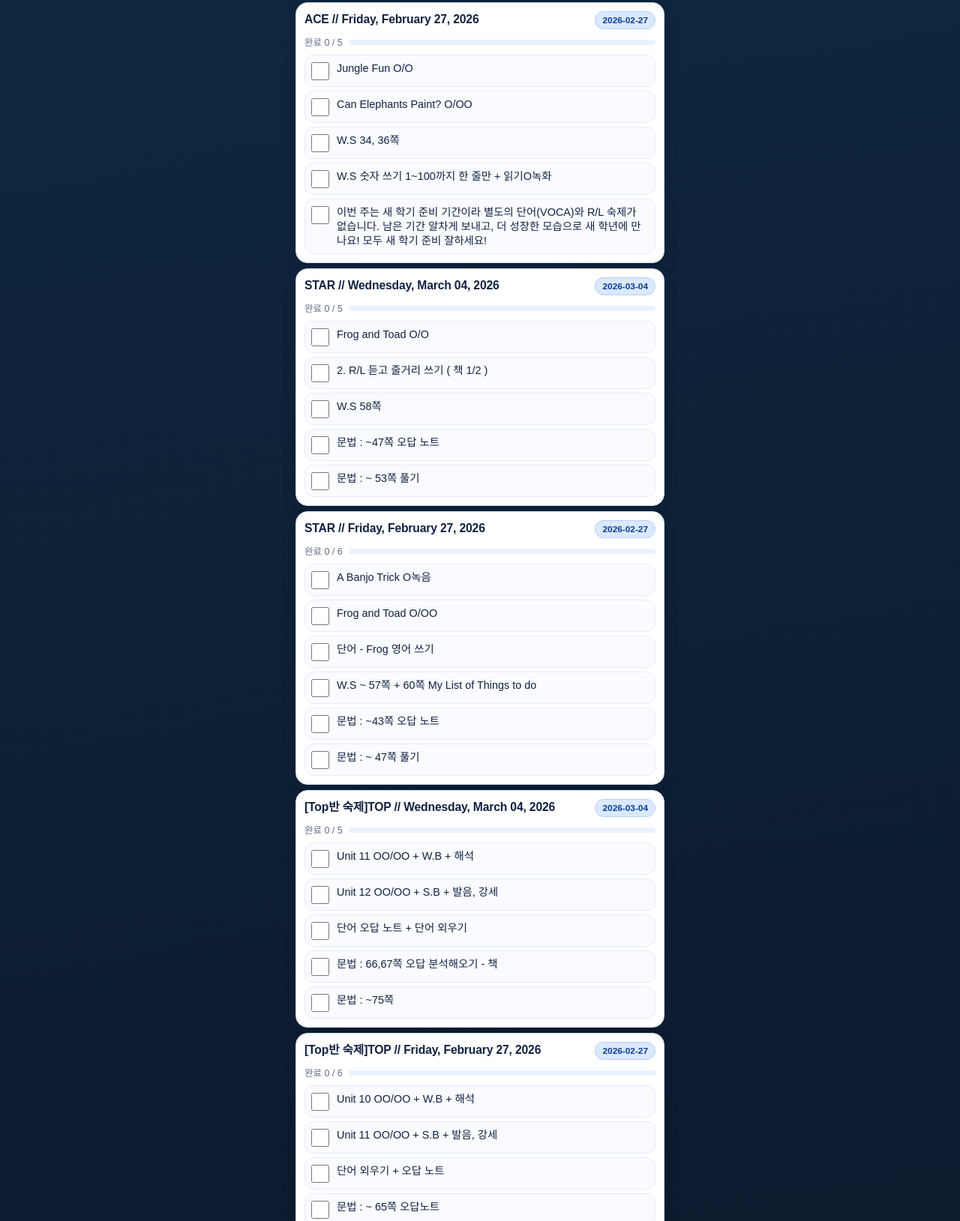
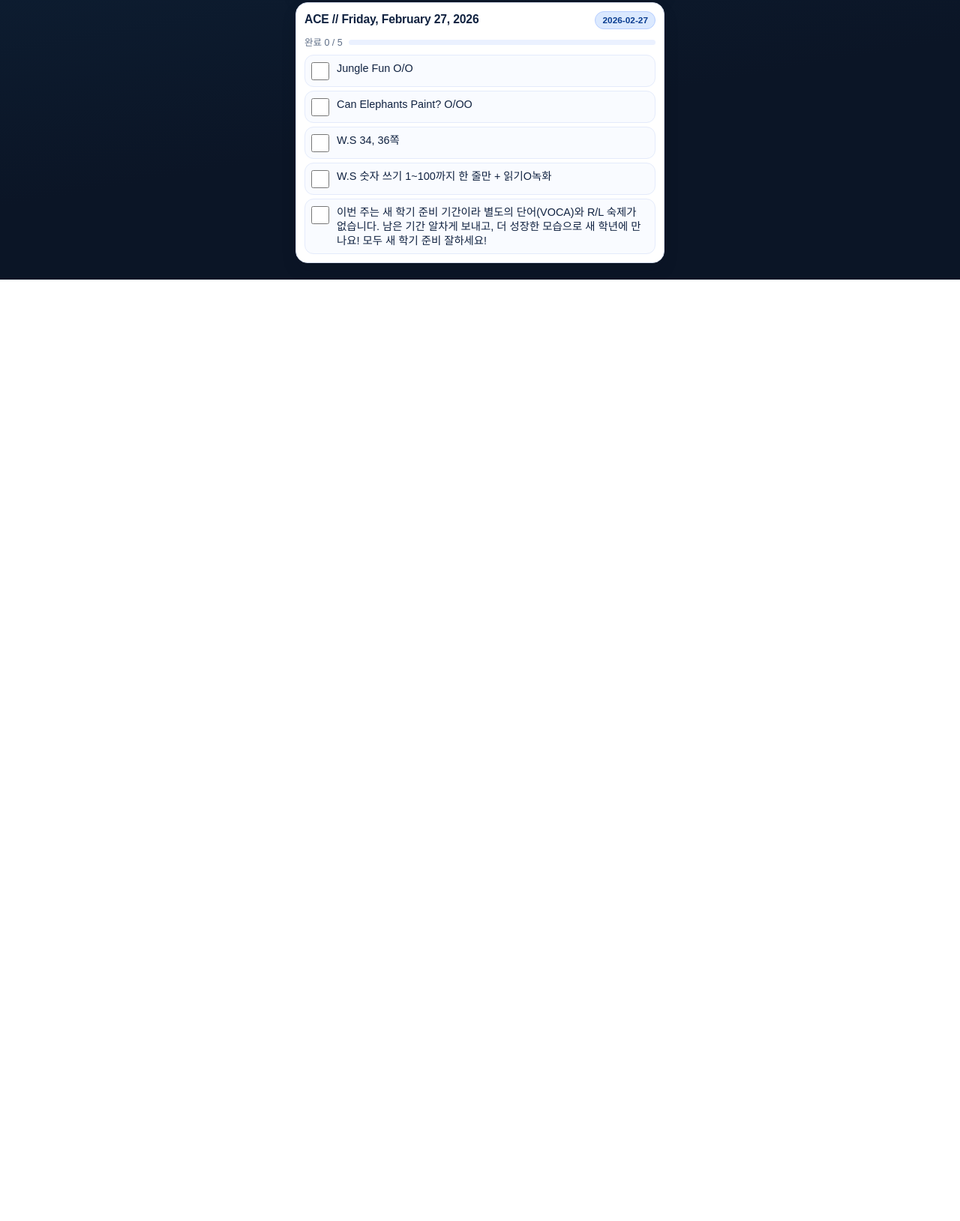
Before and after one commit to mlc-cpu/topstar_eng, a website: page docs/index.html in a window 1280 px wide. Shown: the part 551-2180 px from the top of the page at 75% size. After the commit the page ends 924 px from the top, so only its background shows below. Drawn offline with Linux system fonts and the light colour scheme.

Commit message:
Show only selected class posts in checklist view

```diff
--- a/docs/homework.json
+++ b/docs/homework.json
@@ -1,5 +1,5 @@
 {
-  "generatedAt": "2026-03-05T21:04:30.849Z",
+  "generatedAt": "2026-03-05T21:09:57.533Z",
   "source": {
     "boardUrl": "https://cafe.naver.com/f-e/cafes/31161638/menus/41?viewType=L",
     "maxPosts": 80,
@@ -152,7 +152,7 @@
     },
     {
       "postId": "4906",
-      "title": "[Top반 숙제]TOP // Wednesday, March 04, 2026",
+      "title": "TOP // Wednesday, March 04, 2026",
       "url": "https://cafe.naver.com/f-e/cafes/31161638/articles/4906?boardtype=L&menuid=22&referrerAllArticles=false",
       "author": "그래그래그레이스",
       "className": "Top",
@@ -183,7 +183,7 @@
     },
     {
       "postId": "4878",
-      "title": "[Top반 숙제]TOP // Friday, February 27, 2026",
+      "title": "TOP // Friday, February 27, 2026",
       "url": "https://cafe.naver.com/f-e/cafes/31161638/articles/4878?boardtype=L&menuid=22&referrerAllArticles=false",
       "author": "그래그래그레이스",
       "className": "Top",
@@ -218,7 +218,7 @@
     },
     {
       "postId": "4907",
-      "title": "[Peak 반 숙제]PEAK // Wednesday, March 04, 2026",
+      "title": "PEAK // Wednesday, March 04, 2026",
       "url": "https://cafe.naver.com/f-e/cafes/31161638/articles/4907?boardtype=L&menuid=12&referrerAllArticles=false",
       "author": "그래그래그레이스",
       "className": "Peak",
@@ -245,7 +245,7 @@
     },
     {
       "postId": "4879",
-      "title": "[Peak 반 숙제]PEAK // Friday, February 27, 2026",
+      "title": "PEAK // Friday, February 27, 2026",
       "url": "https://cafe.naver.com/f-e/cafes/31161638/articles/4879?boardtype=L&menuid=12&referrerAllArticles=false",
       "author": "그래그래그레이스",
       "className": "Peak",
--- a/docs/index.html
+++ b/docs/index.html
@@ -402,22 +402,13 @@
         };
       }
 
-      function prioritizePosts(posts) {
-        const defaultClass = getDefaultClass();
-        if (!defaultClass) {
+      function filterPostsBySelectedClass(posts) {
+        const selectedClass = getDefaultClass();
+        if (!selectedClass) {
           return [...posts];
         }
 
-        const preferred = [];
-        const others = [];
-        for (const post of posts) {
-          if (extractClassName(post) === defaultClass) {
-            preferred.push(post);
-          } else {
-            others.push(post);
-          }
-        }
-        return preferred.concat(others);
+        return posts.filter((post) => extractClassName(post) === selectedClass);
       }
 
       async function chooseDefaultClass(className) {
@@ -658,11 +649,11 @@
           knownClasses = classCollection.all;
           renderClassOptions();
 
-          const orderedPosts = prioritizePosts(posts);
-          if (orderedPosts.length < 1) {
+          const visiblePosts = filterPostsBySelectedClass(posts);
+          if (visiblePosts.length < 1) {
             renderEmpty(contentEl);
           } else {
-            for (const post of orderedPosts) {
+            for (const post of visiblePosts) {
               contentEl.appendChild(renderPost(post));
             }
           }
```
Also changed, not shown: src/htmlTemplate.js (+7 -16 lines).
